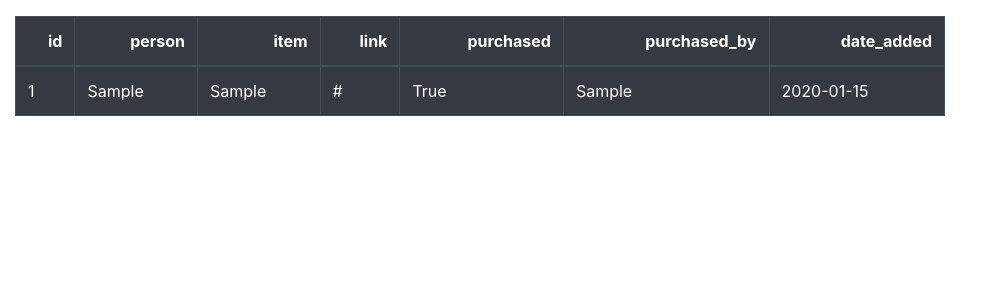
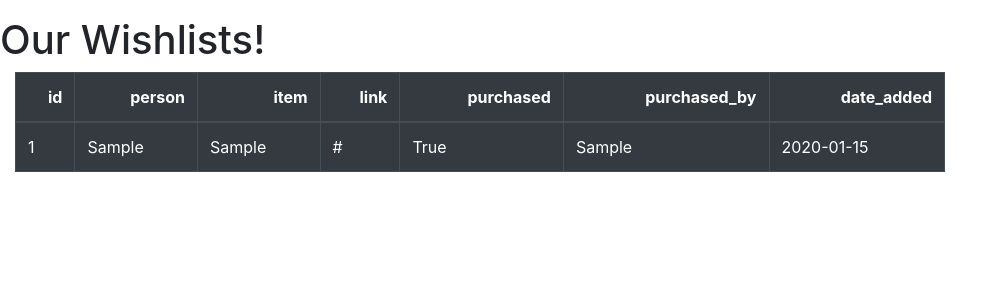
Before and after one commit to pypeaday/wish-lists, a FastAPI app: page /wishes in a window 1280 px wide. Shown: the part 395-695 px from the top of the page, without its empty margins (0-1006 px from the left). Run offline with FastAPI, Linux system fonts and the light colour scheme; tables that the repository leaves empty hold one stand-in row (values such as "Sample post"); some libraries are stand-ins or nearby versions.

Commit message:
idk, add a header?

```diff
--- a/templates/wish.html
+++ b/templates/wish.html
@@ -9,6 +9,8 @@
 
 {% block page_content %}
 {% include 'include/sidebar.html' %}
+
+<h1>Our Wishlists!</h1>
 
 <main role="main" class="container">
     <div class="row">
```
